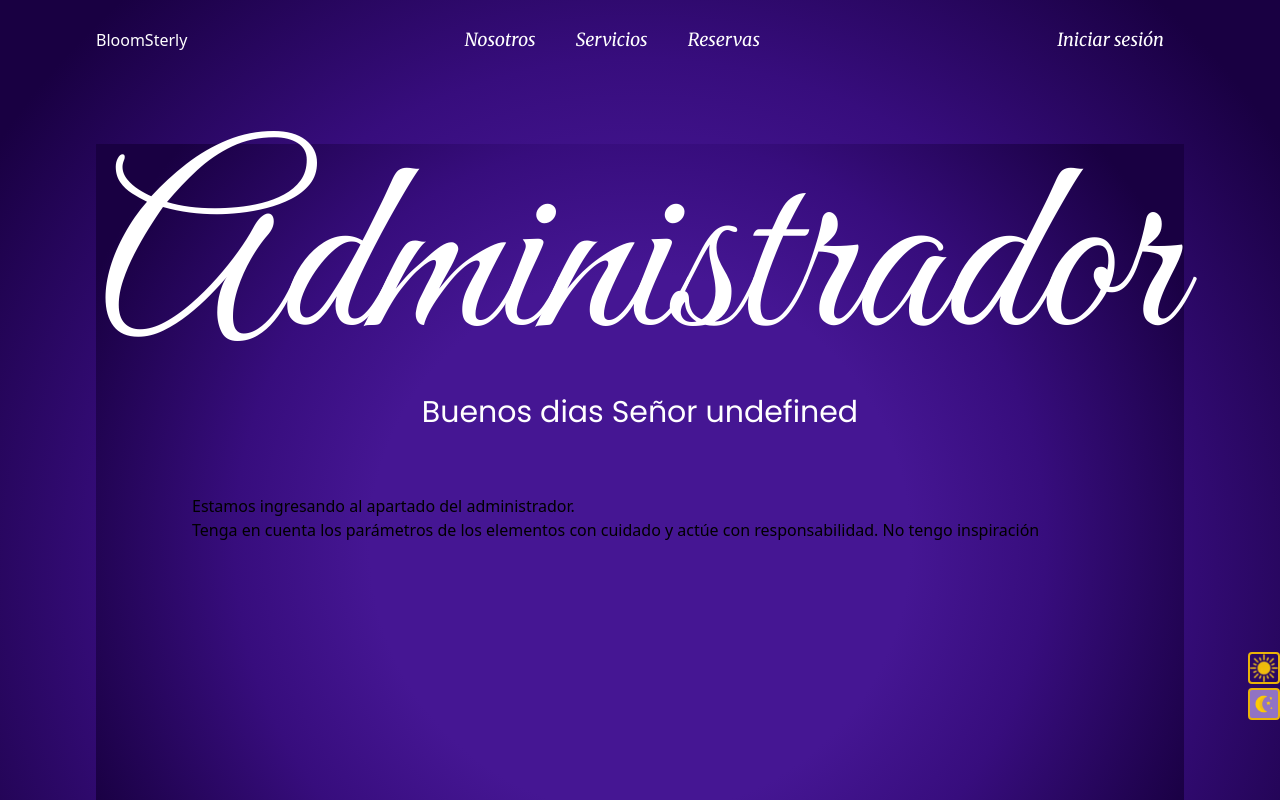
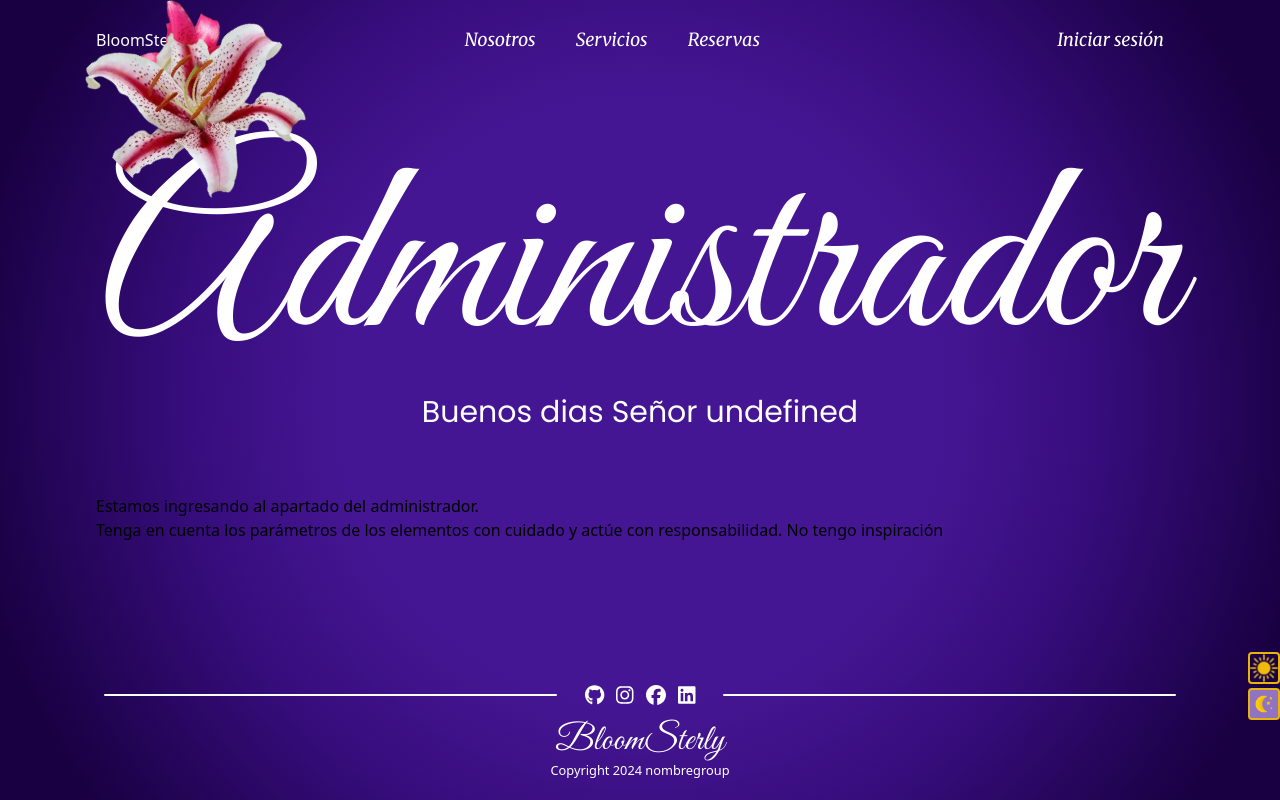
Before and after one commit to albust2005/bloomsterly, a React (Vite) app in the folder Client/: page /Administrador in a window 1280 px wide. Shown: the top 800 px of the page. Built offline with nearby package versions, Linux system fonts and the light colour scheme.

Commit message:
Restableciendo rama estable

```diff
--- a/Client/src/components/Flores.jsx
+++ b/Client/src/components/Flores.jsx
@@ -1,8 +1,8 @@
 
-export function Flor({ name, positionx, positiony, size}){
+export function Flor({ name, positionx, positiony}){
     return(
-        <div className={`absolute left-[${positionx}px] top-[${positiony}px]`}>
-            <img src={`../src/assets/flor_img/lirio${name}.webp`} alt="" className={`w-[${size}vh]`}/>
+        <div className={`absolute left-[${positionx}px] top-[${positiony}px] w-[200px] rotate-45`}>
+            <img src={`../src/assets/flor_img/lirio${name}.webp`} alt="" className={``}/>
         </div>
     )
 }
--- a/Client/src/components/templates/Footer.jsx
+++ b/Client/src/components/templates/Footer.jsx
@@ -9,7 +9,7 @@ export function Footer() {
     const logoColor = theme === 'dark' ? '#BC0B38' : '#fff'
 
     return (
-        <footer className="flex flex-col w-full mt-auto gap-2 py-5 bg-transparent dark:bg-transparent text-white dark:text-second_color_lt">
+        <footer className="flex flex-col w-full mt-auto gap-2 py-5 bg-transparent dark:bg-transparent text-white dark:text-second_color_lt z-10">
             <article className="flex w-full justify-center gap-3 items-center">
                 <div className="bg-white dark:bg-second_color_lt *: w-full h-0.5 rounded-sm m-2"></div>
                 <div className="flex gap-3 justify-center p-2">
--- a/Client/src/components/templates/Layaout.jsx
+++ b/Client/src/components/templates/Layaout.jsx
@@ -1,4 +1,5 @@
 import PropTypes from 'prop-types'
+import { Flor } from '../Flores'
 
 export function Layaout({ children }) {
 
@@ -8,9 +9,11 @@ export function Layaout({ children }) {
         from-[#451693] from-40% via-[#370d7d] via-60% to-[#190042]
         to-90%  dark:bg-[radial-gradient(circle_at_center,_var(--tw-gradient-stops))]
         dark:from-[#ffffff] dark:via-[#ffffec] dark:to-[#ffffd2]
-        flex flex-col min-h-screen gap-16 px-5 md:px-16 lg:px-24 2xl:px-64"
+        flex flex-col min-h-screen gap-16 px-5 md:px-16 lg:px-24 2xl:px-64 -z-10"
         >
             {children}
+            <Flor name="rosa"/>
+            <Flor name="blanco-rosa" positionx={500} positiony={500}/>
         </main>
     )
 
--- a/Client/src/components/titles/Title.jsx
+++ b/Client/src/components/titles/Title.jsx
@@ -4,7 +4,7 @@ export function FirtsTitle({title, descripcion}) {
     return (
         <section className="flex flex-col items-center text-center w-full">
             <h1 className="flex justify-center font-bloomsterly text-white text-6xl celular:text-7xl
-            sm:text-9xl md:text-[160px] lg:text-[210px] xl:text-[250px] dark:text-second_color_lt ">
+            sm:text-9xl md:text-[160px] lg:text-[210px] xl:text-[250px] dark:text-second_color_lt z-0">
                 {title}
             </h1>
             <p className="font-subTitle text-sm md:text-xl lg:text-3xl text-white dark:text-black ">
@@ -21,13 +21,13 @@ export function Titles({ title, subTitle }) {
         <h1
           className="font-subTitle font-extrabold italic text-color_font_dark text-5xl sm:text-6xl md:text-8xl lg:text-7xl xl:text-8xl
           animate-pulse hover:text-yellow-300 cursor-pointer
-          transition ease-in-out duration-300 dark:text-second_color_lt dark:hover:text-color_font_light"
+          transition ease-in-out duration-300 dark:text-second_color_lt dark:hover:text-color_font_light z-10"
         >
           {title}
         </h1>
 
         <h2 className="font-text text-white text-2xl
-          md:text-5xl ml-8 md:ml-16 lg:ml-20 -mt-5 md:-mt-5 lg:-mt-6 dark:text-black">
+          md:text-5xl ml-8 md:ml-16 lg:ml-20 -mt-5 md:-mt-5 lg:-mt-6 dark:text-black z-10">
           {subTitle}
         </h2>
       </>
--- a/Client/src/pages/Index.jsx
+++ b/Client/src/pages/Index.jsx
@@ -37,10 +37,8 @@ export function LandingPage() {
               subTitle='¿Que hacemos?'
             />
 
-            <Flor name='blanco' positionx={200} positiony={300} size={10}/>
-
             <p className="text-white w-full pt-6 text-1xl sm:text-2xl md:text-3xl lg-text-4xl
-            dark:text-black ">
+            dark:text-black z-10">
               Lorem ipsum dolor sit amet, consectetur adipisicing elit. Iusto
               vero accusantium rem quas facilis, placeat modi, distinctio
               exercitationem ipsam necessitatibus vitae enim assumenda,
--- a/Client/src/pages/administrador/administrador.jsx
+++ b/Client/src/pages/administrador/administrador.jsx
@@ -3,7 +3,7 @@ import { Layaout } from "../../components/templates/Layaout";
 
 export function Administrador({ user }) {
     return(
-        <Layaout>
+        <>
             {/*Titulo administrador*/}
             <FirtsTitle
                 title="Administrador"
@@ -17,6 +17,6 @@ export function Administrador({ user }) {
                     </p>
                 </div>
             </section>
-        </Layaout>
+        </>
     )
 }
```
